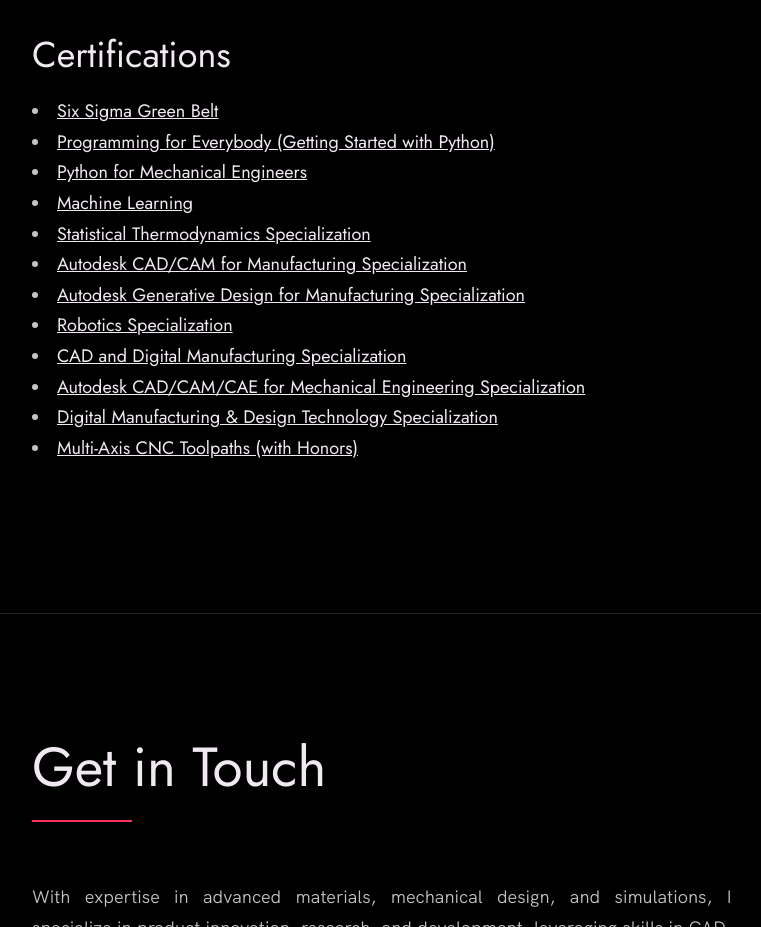
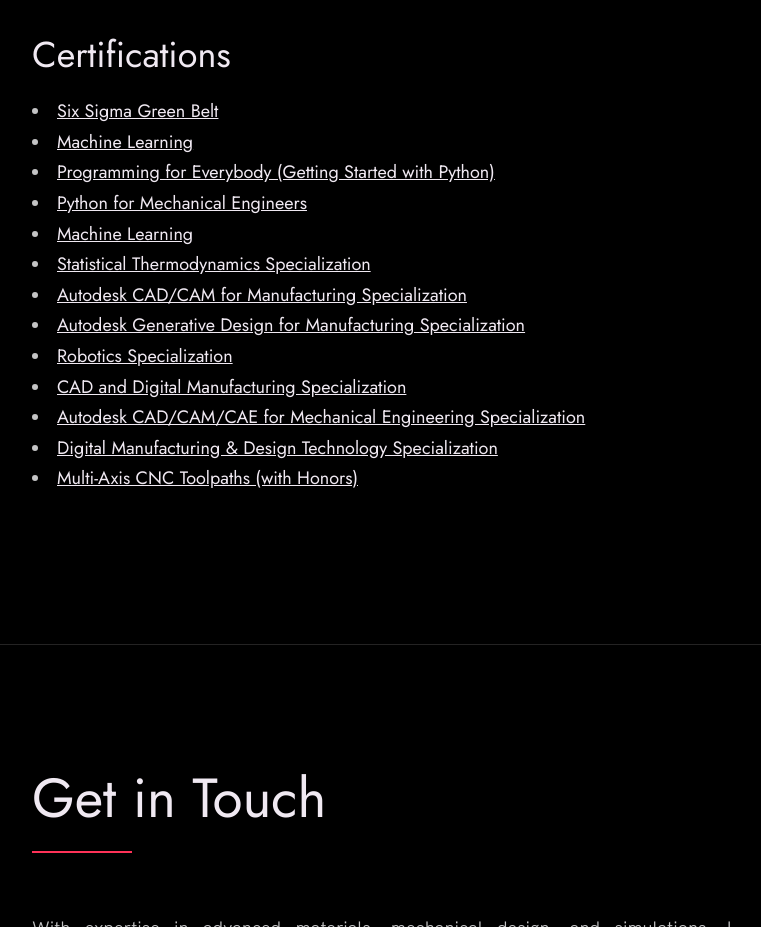
Before and after one commit to Elyonlt98/Portfolio, a plain HTML site: page index.html in a window 1280 px wide. Shown: the part 8380-9307 px from the top of the page, without its empty margins (58-819 px from the left). Drawn offline with Linux system fonts and the light colour scheme.

Commit message:
Update index.html

```diff
--- a/index.html
+++ b/index.html
@@ -219,6 +219,7 @@
                 <h3>Certifications</h3>
                 <ul class="cert__list">
                   <li><a href="ZSSGB121152776 - Lakshya Tiwari.pdf" target="_blank">Six Sigma Green Belt</a></li>
+                  <li><a href="https://coursera.org/share/e2701b37d0a4b3153dbe3373a89ccd49" target="_blank">Machine Learning</a></li>
                   <li><a href="https://www.coursera.org/account/accomplishments/records/YEZRZUG473S4" target="_blank">Programming for Everybody (Getting Started with Python)</a></li>
                   <li><a href="https://www.udemy.com/certificate/UC-d7d2b274-0908-4251-b9d6-c2415c3764ea/" target="_blank">Python for Mechanical Engineers</a></li>
                   <li><a href="https://coursera.org/share/e2701b37d0a4b3153dbe3373a89ccd49" target="_blank">Machine Learning</a></li>
```
